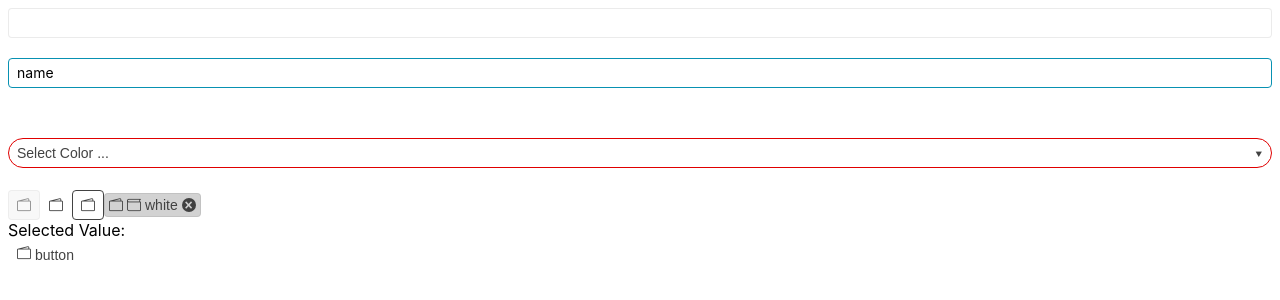
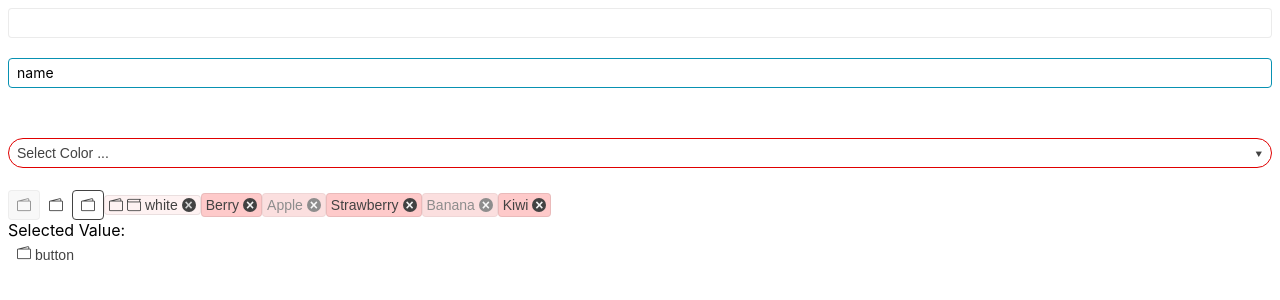
Before and after one commit to ShahedAhmadAhadi/components, a React (Create React App) app: page / in a window 1280 px wide. Shown: the top 300 px of the page. Built offline with nearby package versions, Linux system fonts and the light colour scheme; the HTML template or start-up script is replaced by a standard one.

Commit message:
some improvements ? bug, knowledge

```diff
--- a/src/App.js
+++ b/src/App.js
@@ -2,6 +2,7 @@ import React, { useEffect, useRef, useState } from 'react';
 import './App.css';
 import Button from './components/Button';
 import Chip from './components/Chip';
+import ChipList from './components/ChipList';
 import DropDownLIst from './components/DropDownList';
 import Input from './components/Input';
 
@@ -19,6 +20,34 @@ function App() {
   // const data = []
   const textField = 'a'
 
+  const fruits = [
+    {
+      text: "Berry",
+      value: "berry",
+      disabled: false,
+    },
+    {
+      text: "Apple",
+      value: "apple",
+      disabled: true,
+    },
+    {
+      text: "Strawberry",
+      value: "strawberry",
+      disabled: false,
+    },
+    {
+      text: "Banana",
+      value: "banana",
+      disabled: true,
+    },
+    {
+      text: "Kiwi",
+      value: "kiwi",
+      disabled: false,
+    },
+  ];
+
   return (
     <div className="App">
       <Input ref={inp} pattern='[A-Za-z]+' className="style-on-error:bg-red-500" styleOnError={{ border: '1px solid green' }} />
@@ -30,7 +59,8 @@ function App() {
       <Button fillMode={''} disabled className={''} icon={'bi bi-wallet2'}></Button>
       <Button fillMode={'flat'} className={'a'} icon={'bi bi-wallet2'}></Button>
       <Button fillMode={'outline'} className={''} icon={'bi bi-wallet2'}></Button>
-      <Chip removable={true} icon={'bi bi-wallet2'}  text='white' selectedIcon={'bi bi-wallet'} selected> </Chip>
+      <Chip className={'bg-red-50'} size={'small'} removable={true} icon={'bi bi-wallet2'}  text='white' selectedIcon={'bi bi-wallet'} selected> </Chip>
+      <ChipList data={fruits} chip={(props) =>{console.log('props', props); return <Chip removable={true} className={'bg-red-200'} {...props} />}}></ChipList>
       <div className="example-config">Selected Value: {value}</div>
       {/* <DropDownLIst data={data} onChange={handleChange}></DropDownLIst> */}
       <Button fillMode={'link'} className={''} icon={'bi bi-wallet2'}>button</Button>
--- a/src/components/Chip.js
+++ b/src/components/Chip.js
@@ -1,7 +1,7 @@
 import React from 'react'
 import Button from './Button'
 
-function Chip({ text, value, removable, size, removeIcon, selected, selectedIcon, children, ...other }) {
+function Chip({ text, value, removable, remove, size, removeIcon, selected, selectedIcon, children, className, ...other }) {
     switch (size) {
         case 'large':
             size = 'chip-lg'
@@ -21,11 +21,11 @@ function Chip({ text, value, removable, size, removeIcon, selected, selectedIcon
     }
     return (
         <React.Fragment>
-            <Button className={`${size} ${selected ? "chip-selected": ''}`} {...other}>
+            <Button className={`${size} ${selected ? "chip-selected": ''} ${className}`} {...other}>
                 <span className='btn'>
                     {selectedIcon && selected && (<span className={`${selectedIcon} icon`}></span>)}
                     {other.children || text}
-                    {removable && <span className={`${removeIcon? `${removeIcon}`: 'removable'} icon`}>{removeIcon ? '': <>&times;</>}</span>}
+                    {removable && <span onClick={remove? () => remove(other.id) : undefined} className={`${removeIcon? `${removeIcon}`: 'removable'} icon`}>{removeIcon ? '': <>&times;</>}</span>}
                     </span>
             </Button>
         </React.Fragment>
--- a/src/components/ChipList.js
+++ b/src/components/ChipList.js
@@ -1,11 +1,24 @@
-import React from 'react'
+import React, { useState } from 'react'
+import {keyGenerator} from './index'
 
-const ChipList = () => {
-  return (
-    <React.Fragment>
 
-    </React.Fragment>
-  )
+const ChipList = ({ data: initialData, selection, defaultData, textField, valueField, onDataChange, chip, ...props }) => {
+    // chip()
+    // console.log(chip())
+    // console.log(data)
+    // console.log(chip(data[1]))
+    const remove = (key) => {
+        console.log('remove', key)
+        let removeItem = data.filter((i) => {return i.key !== key});
+        setData(removeItem)
+    }
+    const [data, setData] = useState(initialData)
+    console.log(data)
+    return (
+        <React.Fragment>
+            {data && data.map(item => { item.key=(`${item.id || keyGenerator()}`); item.id=item.key; item.remove=remove; return chip(item)})}
+        </React.Fragment>
+    )
 }
 
 export default ChipList
--- a/src/components/ListItem.js
+++ b/src/components/ListItem.js
@@ -1,4 +1,5 @@
 import React from 'react';
+import {keyGenerator} from './index'
 
 // This Component is for rendering array of primitives or array of objects returns li element with values in arrays
 function ListItem({
@@ -10,20 +11,6 @@ function ListItem({
     selectedStyleClassName,
     ...other
 }) {
-    // This functions is used for generating a key for every li element return eg: SVDT-8249, LKNA-3005. example pattern is AAAA-IIII
-    const keyGenerator = () => {
-        let randNums = Math.round(Math.random() * 9000 + 999);
-        let key = ['', '-', randNums];
-        const alphaNumGenerator = () => {
-            let randAlpha = Math.ceil(Math.random() * 26);
-            return randAlpha;
-        };
-        for (let i = 0; i < 4; i++) {
-            let oneAlphaNum = alphaNumGenerator();
-            key[0] += String.fromCharCode(oneAlphaNum + 64);
-        }
-        return key.join('');
-    };
     // if length = 0 in array below will return empty
     // if array has primitives the keyGenerator would generate key for every item
     // if array has objects first check if object has key (id) and set id as key of list items if not the keyGenerator would genrate key for every item
--- a/src/components/index.js
+++ b/src/components/index.js
@@ -1,11 +1,16 @@
-import React from 'react'
+// This functions is used for generating a key for every li element return eg: SVDT-8249, LKNA-3005. example pattern is AAAA-IIII
+const keyGenerator = () => {
+  let randNums = Math.round(Math.random() * 9000 + 999);
+  let key = ['', '-', randNums];
+  const alphaNumGenerator = () => {
+      let randAlpha = Math.ceil(Math.random() * 26);
+      return randAlpha;
+  };
+  for (let i = 0; i < 4; i++) {
+      let oneAlphaNum = alphaNumGenerator();
+      key[0] += String.fromCharCode(oneAlphaNum + 64);
+  }
+  return key.join('');
+};
 
-function index() {
-  return (
-    <React.Fragment>
-        <input />
-    </React.Fragment>
-  )
-}
-
-export default index
+export {keyGenerator}
```
